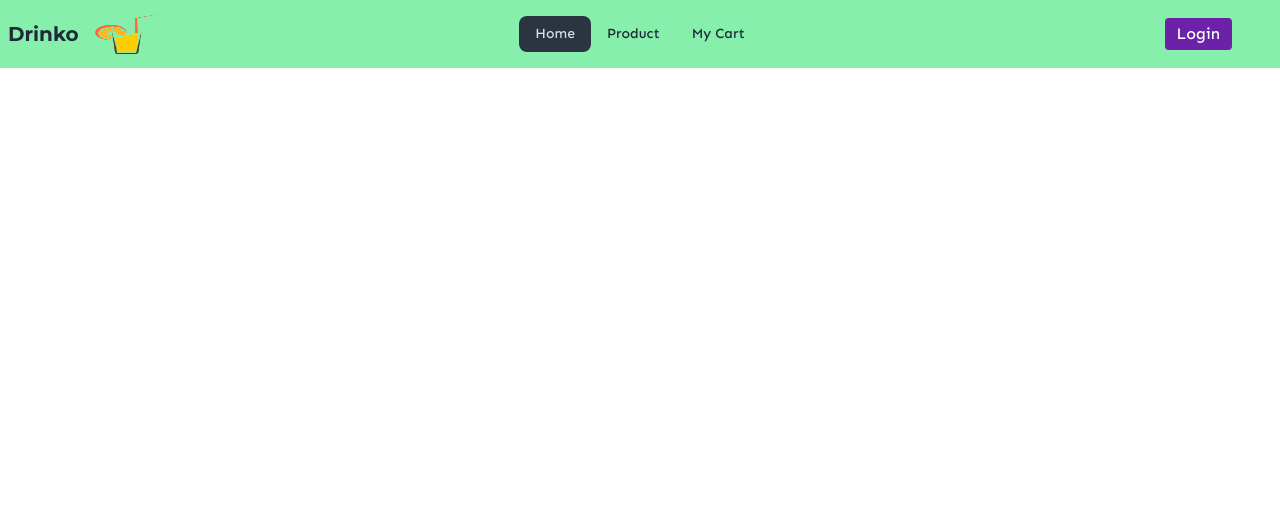
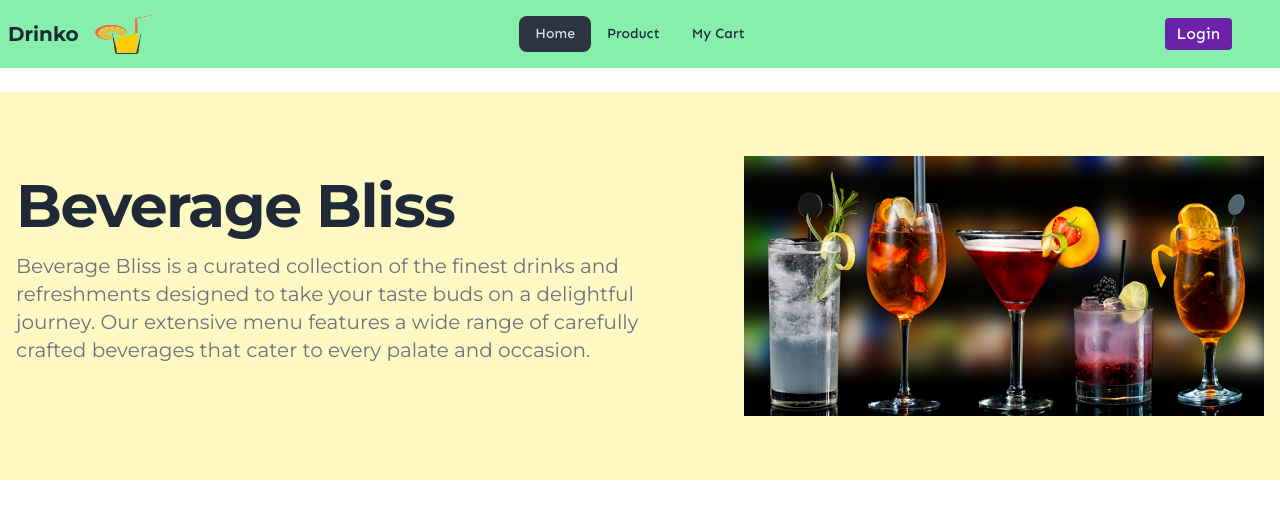
Before and after one commit to AsadFahimTEC/b8a10-brandshop-client-side, a React (Vite) app: page / in a window 1280 px wide. Shown: the top 518 px of the page. Built offline with nearby package versions, Linux system fonts and the light colour scheme.

Commit message:
client side banner section finished properly

```diff
--- a/package.json
+++ b/package.json
@@ -10,6 +10,7 @@
     "preview": "vite preview"
   },
   "dependencies": {
+    "aos": "^2.3.4",
     "firebase": "^10.5.0",
     "localforage": "^1.10.0",
     "match-sorter": "^6.3.1",
--- /dev/null
+++ b/src/components/Banner.jsx
@@ -0,0 +1,32 @@
+import 'aos/dist/aos.css';
+import Aos from "aos";
+import { useEffect } from 'react';
+
+const Banner = () => {
+      // initialized aos package
+  useEffect(() =>{
+    Aos.init({duration: 1000});
+  }, [])
+
+    return (
+        <div className="bg-yellow-100" data-aos="flip-up">
+          <section className="mt-6 font-montserrat dark:bg-gray-900">
+            <div className="grid max-w-screen-xl px-4 py-8 mx-auto lg:gap-8 xl:gap-0 lg:py-16 lg:grid-cols-12">
+              <div className="mr-auto place-self-center lg:col-span-7">
+                <h1 className="max-w-2xl mb-4 text-4xl font-extrabold tracking-tight leading-none md:text-5xl xl:text-6xl dark:text-white">
+                Beverage Bliss
+                </h1>
+                <p className="max-w-2xl mb-6 font-light text-gray-500 lg:mb-8 md:text-lg lg:text-xl dark:text-gray-400">
+                Beverage Bliss is a curated collection of the finest drinks and refreshments designed to take your taste buds on a delightful journey. Our extensive menu features a wide range of carefully crafted beverages that cater to every palate and occasion.
+                </p>
+              </div>
+              <div className="lg:mt-0 lg:col-span-5 lg:flex">
+                <img src="./banner.jpg" />
+              </div>
+            </div>
+          </section>
+        </div>
+      );
+    };
+
+export default Banner;
--- a/src/components/Home.jsx
+++ b/src/components/Home.jsx
@@ -1,10 +1,11 @@
+import Banner from "./Banner";
 
 
 
 const Home = () => {
     return (
         <div>
-
+          <Banner></Banner>
         </div>
     );
 };
--- a/src/components/shared/Navbar.jsx
+++ b/src/components/shared/Navbar.jsx
@@ -43,9 +43,9 @@ const Navbar = () => {
               {navLinks}
             </ul>
           </div>
-          <p className="normal-case font-montserrat font-bold text-xl">
+          <h6 className="normal-case font-montserrat font-bold text-xl">
             Drinko
-          </p>
+          </h6>
           <div className="ml-4">
           <img className="w-14 h-10 sm:w-16 sm:h-10" src={logo} alt="logo" />
           </div>
```
Also changed, not shown: public/banner.jpg (added), 1 other file (tests, documents, lock files or other folders).
